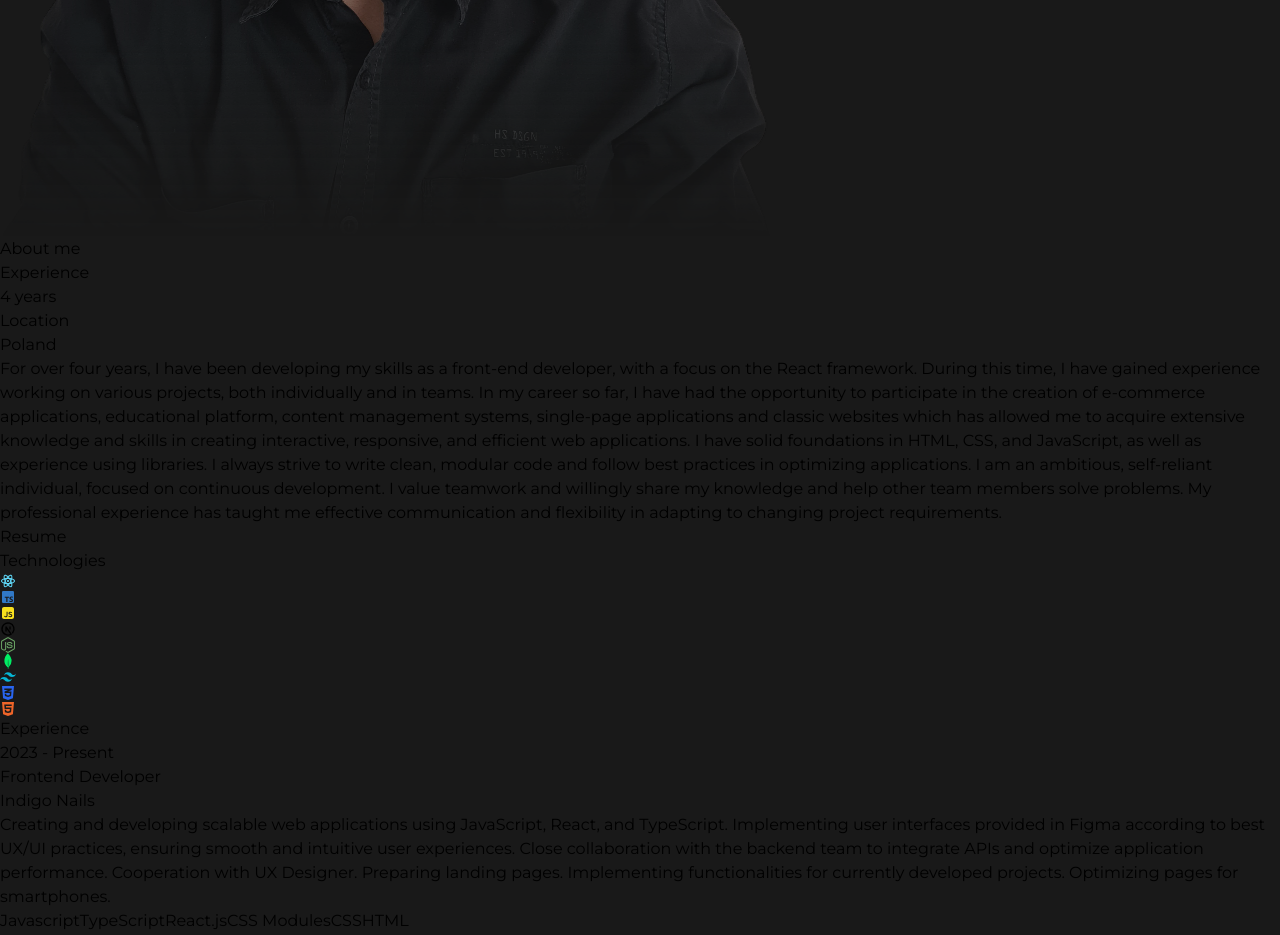
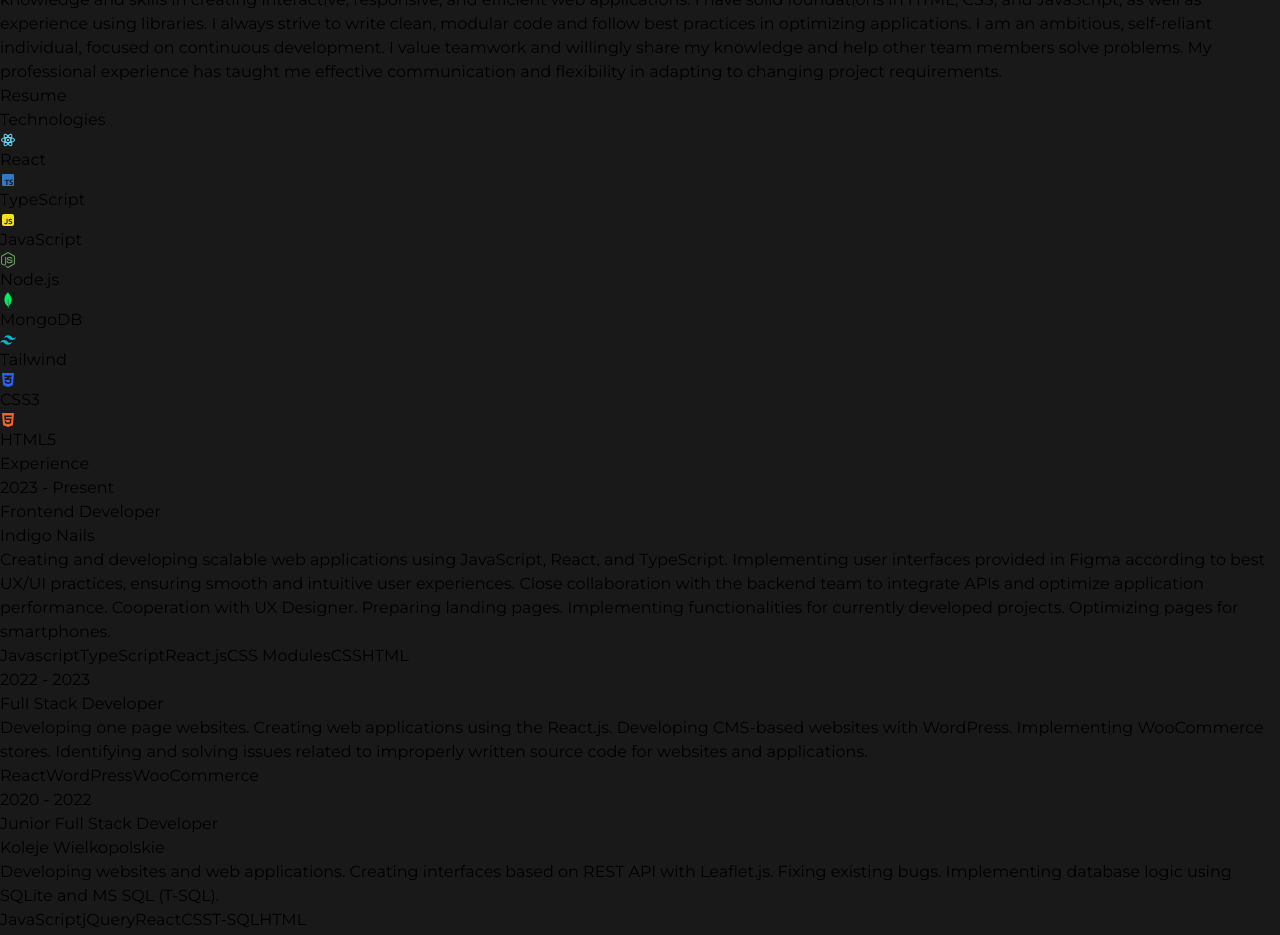
Before and after one commit to kryniax/portfolio-react, a React (Vite) app: page / in a window 1280 px wide. Shown: the part 1460-2395 px from the top of the page. Built offline with nearby package versions, Linux system fonts and the light colour scheme.

Commit message:
initial commit

```diff
--- a/index.html
+++ b/index.html
@@ -1,15 +1,6 @@
 <!doctype html>
 <html lang="en">
   <head>
-    <!-- Google tag (gtag.js) -->
-    <script async src="https://www.googletagmanager.com/gtag/js?id=G-4TY02D56NJ"></script>
-    <script>
-      window.dataLayer = window.dataLayer || [];
-      function gtag(){dataLayer.push(arguments);}
-      gtag('js', new Date());
-
-      gtag('config', 'G-4TY02D56NJ');
-    </script>
     <meta charset="UTF-8" />
     <link rel="icon" type="image/svg+xml" href="/favicon.png" />
     <meta name="viewport" content="width=device-width, initial-scale=1.0" />
--- a/src/components/About.jsx
+++ b/src/components/About.jsx
@@ -42,6 +42,7 @@
                     <a
                         href="https://krystiankozak.com/resume_krystian_kozak.pdf"
                         target='_blank'
+                        title='My Resume'
                         className='my-2 transtion group flex h-12 w-36 items-center justify-center rounded-full bg-gradient-to-r from-blue-500 to-blue-900 p-[2px] duration-50 hover:shadow-2xl hover:shadow-blue-900/30 hover:bg-gradient-to-r hover:from-blue-300 hover:to-blue-700'
                     >
                         <div className="flex h-full w-full items-center justify-center rounded-full bg-[#191919]">
--- a/src/components/Contact.jsx
+++ b/src/components/Contact.jsx
@@ -18,6 +18,7 @@
             <a
                 href="https://krystiankozak.com/resume_krystian_kozak.pdf"
                 target='_blank'
+                title='My Resume'
                 className='my-2 transtion group flex h-12 w-36 items-center justify-center rounded-full bg-gradient-to-r from-blue-500 to-blue-900 p-[2px] duration-50 hover:shadow-2xl hover:shadow-blue-900/30 hover:bg-gradient-to-r hover:from-blue-300 hover:to-blue-700'
             >
                 <div className="flex h-full w-full items-center justify-center rounded-full bg-[#191919]">
--- a/src/components/Hero.jsx
+++ b/src/components/Hero.jsx
@@ -49,6 +49,7 @@
                         animate="visible"
                         href="https://krystiankozak.com/resume_krystian_kozak.pdf"
                         target='_blank'
+                        title='My Resume'
                         className='transtion group flex h-12 w-36 items-center justify-center rounded-full bg-gradient-to-r from-blue-500 to-blue-900 p-[2px] duration-50 hover:shadow-2xl hover:shadow-blue-900/30 hover:bg-gradient-to-r hover:from-blue-300 hover:to-blue-700'
                     >
                         <div className="flex h-full w-full items-center justify-center rounded-full bg-[#191919]">
--- a/src/components/Projects.jsx
+++ b/src/components/Projects.jsx
@@ -31,6 +31,7 @@
                             src={project.image}
                             width={250}
                             alt={project.title}
+                            title={project.title}
                             className='mb-6 rounded'
                         />
                     </motion.div>
--- a/src/components/Socials.jsx
+++ b/src/components/Socials.jsx
@@ -5,10 +5,10 @@
 const Socials = () => {
   return (
     <React.Fragment>
-        <a href="https://www.linkedin.com/in/krystiankozak/" target="_blank">
+        <a href="https://www.linkedin.com/in/krystiankozak/" target="_blank" title='LinkedIn'>
             <FaLinkedin className='text-neutral-300 hover:text-neutral-100 duration-300'/>
         </a>
-        <a href="https://github.com/kryniax" target="_blank">
+        <a href="https://github.com/kryniax" target="_blank" title='GitHub'>
             <FaGithub/>
         </a>
     </React.Fragment>
--- a/src/components/Technologies.jsx
+++ b/src/components/Technologies.jsx
@@ -5,7 +5,6 @@
 import { FaCss3Alt, FaHtml5, FaNodeJs } from 'react-icons/fa'
 import { RiJavascriptFill, RiReactjsLine, RiTailwindCssFill } from 'react-icons/ri'
 import { SiMongodb } from 'react-icons/si'
-import { TbBrandNextjs } from 'react-icons/tb'
 
 const Technologies = () => {
   return (
@@ -24,58 +23,61 @@
             transition={{ duration: .5 }}
             className='flex flex-wrap items-center justify-center gap-4'
         >
-            <div className='rounded-2xl border-4 border-neutral-800 p-4'>
+            <div className='flex flex-col items-center rounded-2xl border-4 border-neutral-800 px-6 py-4'>
                 <RiReactjsLine
                     color='#61DBFB'
                     className='text-7xl'
                 />
+                <span className='text-sm text-neutral-400'>React</span>
             </div>
-            <div className='rounded-2xl border-4 border-neutral-800 p-4'>
+            <div className='flex flex-col items-center rounded-2xl border-4 border-neutral-800 px-6 py-4'>
                 <BiLogoTypescript
                     color='#3178C6'
                     className='text-7xl'
                 />
+                <span className='text-sm text-neutral-400'>TypeScript</span>
             </div>
-            <div className='rounded-2xl border-4 border-neutral-800 p-4'>
+            <div className='flex flex-col items-center rounded-2xl border-4 border-neutral-800 px-6 py-4'>
                 <RiJavascriptFill
                     color='#f7df1e'
                     className='text-7xl'
                 />
+                <span className='text-sm text-neutral-400'>JavaScript</span>
             </div>
-            <div className='rounded-2xl border-4 border-neutral-800 p-4'>
-                <TbBrandNextjs
-                    className='text-7xl'
-                />
-            </div>
-            <div className='rounded-2xl border-4 border-neutral-800 p-4'>
+            <div className='flex flex-col items-center rounded-2xl border-4 border-neutral-800 px-6 py-4'>
                 <FaNodeJs
                     color='#68a063'
                     className='text-7xl'
                 />
+                <span className='text-sm text-neutral-400'>Node.js</span>
             </div>
-            <div className='rounded-2xl border-4 border-neutral-800 p-4'>
+            <div className='flex flex-col items-center rounded-2xl border-4 border-neutral-800 px-6 py-4'>
                 <SiMongodb
                     color='#00ED64'
                     className='text-7xl'
                 />
+                <span className='text-sm text-neutral-400'>MongoDB</span>
             </div>
-            <div className='rounded-2xl border-4 border-neutral-800 p-4'>
+            <div className='flex flex-col items-center rounded-2xl border-4 border-neutral-800 px-6 py-4'>
                 <RiTailwindCssFill
                     color='#06b6d4'
                     className='text-7xl'
                 />
+                <span className='text-sm text-neutral-400'>Tailwind</span>
             </div>
-            <div className='rounded-2xl border-4 border-neutral-800 p-4'>
+            <div className='flex flex-col items-center rounded-2xl border-4 border-neutral-800 px-6 py-4'>
                 <FaCss3Alt
                     color='#2965f1'
                     className='text-7xl'
                 />
+                <span className='text-sm text-neutral-400'>CSS3</span>
             </div>
-            <div className='rounded-2xl border-4 border-neutral-800 p-4'>
+            <div className='flex flex-col items-center rounded-2xl border-4 border-neutral-800 px-6 py-4'>
                 <FaHtml5
                     color='#f06529'
                     className='text-7xl'
                 />
+                <span className='text-sm text-neutral-400'>HTML5</span>
             </div>
         </motion.div>
     </div>
```
Also changed, not shown: src/assets/img/logo.svg (deleted), 1 other file (tests, documents, lock files or other folders).
